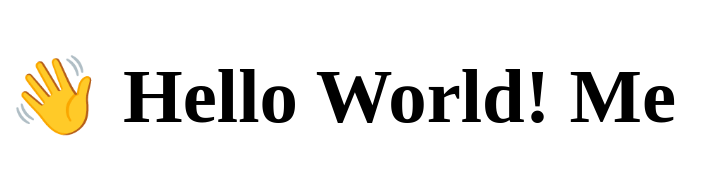
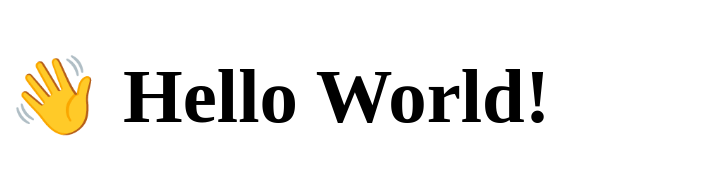
Before and after one commit to blats002/blats002.github.io, a plain HTML site: page index.html in a window 1280 px wide. Shown: the whole page, without its empty margins (0-722 px from the left). Drawn offline with Linux system fonts and the light colour scheme.

Commit message:
Update index.html

```diff
--- a/index.html
+++ b/index.html
@@ -8,7 +8,7 @@
 </head>
 <body>
 <!-- partial:index.partial.html -->
-<h1>👋 Hello World! Me</h1>
+<h1>👋 Hello World!</h1>
 <!-- partial -->
   <script  src="./script.js"></script>
 
```
